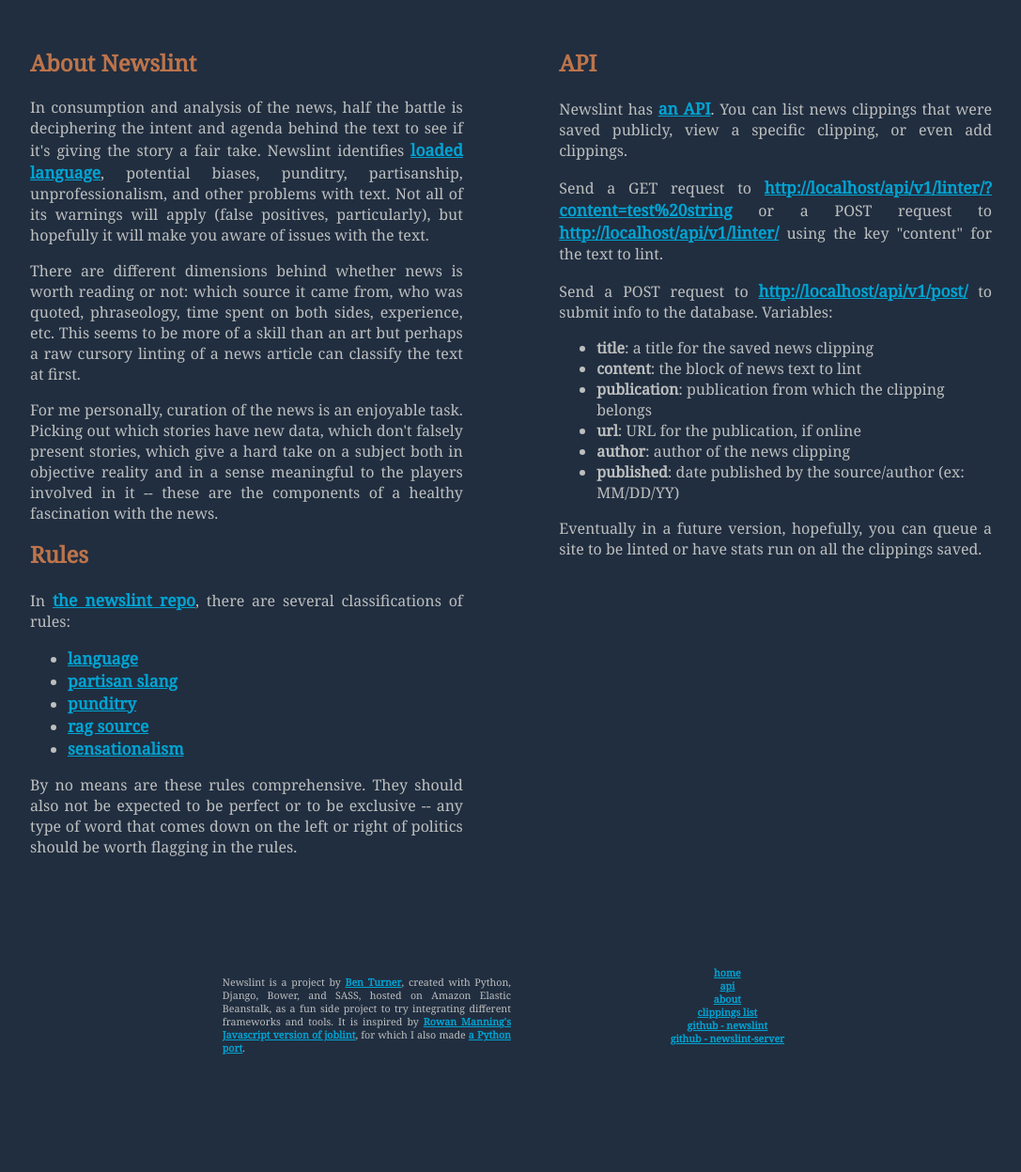
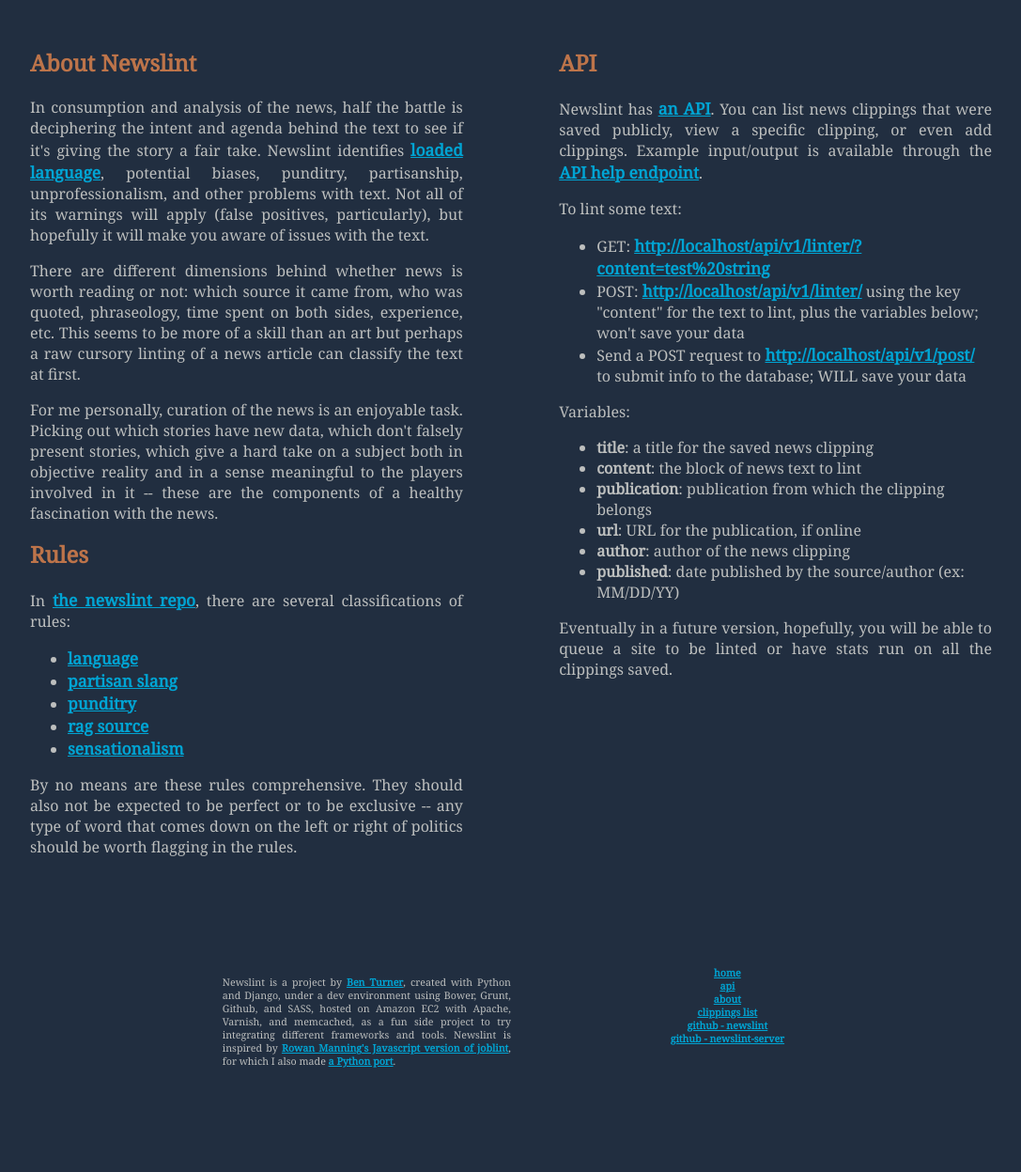
Before and after one commit to Xeus/newslint-server, a Django app: page /about/ in a window 1280 px wide. Shown: the part 59-1306 px from the top of the page at 94% size, without its empty margins (96-1183 px from the left). Before the commit the page ends 1181 px from the top, so only its background shows below. Run offline with Django 3.2, Linux system fonts and the light colour scheme; parts of the project's set-up code (start-up, migrations or seed data) failed here and were passed over.

Commit message:
add details to user-facing text

```diff
--- a/linter/templates/about.html
+++ b/linter/templates/about.html
@@ -53,15 +53,27 @@
         <h2>API</h2>
 
 	   	<p>
-	   		Newslint has <a href="/api/v1/">an API</a>.  You can list news clippings that were saved publicly, view a specific clipping, or even add clippings.
+	   		Newslint has <a href="/api/v1/">an API</a>.  You can list news clippings that were saved publicly, view a specific clipping, or even add clippings.  Example input/output is available through the <a href="/api/v1/help/">API help endpoint</a>.
 		</p>
 
 		<p>
-			Send a GET request to <a href="http://{{ get_url }}?content=test%20string">http://{{ get_url }}?content=test%20string</a> or a POST request to <a href="http://{{ get_url }}">http://{{ get_url }}</a> using the key "content" for the text to lint.
+			To lint some text:
 		</p>
 
+		<ul>
+			<li>
+				GET: <a href="http://{{ get_url }}?content=test%20string">http://{{ get_url }}?content=test%20string</a>
+			</li>
+			<li>
+				POST: <a href="http://{{ get_url }}">http://{{ get_url }}</a> using the key "content" for the text to lint, plus the variables below; won't save your data
+			</li>
+			<li>
+				Send a POST request to <a href="http://{{ get_post_url }}">http://{{ get_post_url }}</a> to submit info to the database; WILL save your data
+			</li>
+		</ul>
+
 		<p>
-			Send a POST request to <a href="http://{{ get_post_url }}">http://{{ get_post_url }}</a> to submit info to the database.  Variables:
+			Variables:
 		</p>
 
 		<ul>
@@ -74,7 +86,7 @@
 		</ul>
 
 		<p>
-			Eventually in a future version, hopefully, you can queue a site to be linted or have stats run on all the clippings saved.
+			Eventually in a future version, hopefully, you will be able to queue a site to be linted or have stats run on all the clippings saved.
 	   	</p>
 
     </div>  <!-- body-right -->
--- a/linter/templates/index.html
+++ b/linter/templates/index.html
@@ -17,11 +17,11 @@
 	    <h2>What is Newslint?</h2>
 
 	    <p>
-	        In consumption and analysis of the news, half the battle is deciphering the intent and agenda behind the text to see if it's giving the story a fair take.  Newslint identifies <a href="http://en.wikipedia.org/wiki/Loaded_language">loaded language</a>, potential biases, punditry, partisanship, unprofessionalism, and other problems with text.  Not all of its warnings will apply, but hopefully it will make you aware of issues with the text.
+	        In consumption and analysis of the news, half the battle is deciphering the intent and agenda behind the text to see if it's giving the story a fair take.  Newslint identifies <a href="http://en.wikipedia.org/wiki/Loaded_language">loaded language</a>, potential biases, punditry, partisanship, unprofessionalism, and other problems with text.  Not all of its warnings will apply, but hopefully it will make you aware of issues with articles you read daily.
 	    </p>
 
 	    <p>
-	        You can make pull requests to improve the rules for detection, via <a href="https://github.com/Xeus/newslint/tree/master/rule">the git repo</a> and you can also use <a href="/api/v1/">the site's API</a>.
+	        You can make pull requests to improve the rules for detection, via <a href="https://github.com/Xeus/newslint/tree/master/rule">the git repo</a>, and you can also use, lint, and save clippings via <a href="/api/v1/">the site's API</a>.
 	    </p>
 
     </div>
--- a/linter/templates/partials/_footer.html
+++ b/linter/templates/partials/_footer.html
@@ -1,7 +1,7 @@
 	<footer>
 		<div class="footer-left">
 			<p>
-		        Newslint is a project by <a href="http://benturner.com/">Ben Turner</a>, created with Python, Django, Bower, and SASS, hosted on Amazon Elastic Beanstalk, as a fun side project to try integrating different frameworks and tools.  It is inspired by <a href="https://github.com/rowanmanning/joblint">Rowan Manning's Javascript version of joblint</a>, for which I also made <a href="https://github.com/Xeus/joblint_python">a Python port</a>.
+		        Newslint is a project by <a href="http://benturner.com/">Ben Turner</a>, created with Python and Django, under a dev environment using Bower, Grunt, Github, and SASS, hosted on Amazon EC2 with Apache, Varnish, and memcached, as a fun side project to try integrating different frameworks and tools.  Newslint is inspired by <a href="https://github.com/rowanmanning/joblint">Rowan Manning's Javascript version of joblint</a>, for which I also made <a href="https://github.com/Xeus/joblint_python">a Python port</a>.
 		    </p>
 		</div>
 		<div class="footer-right">
```
Also changed, not shown: README.md.
